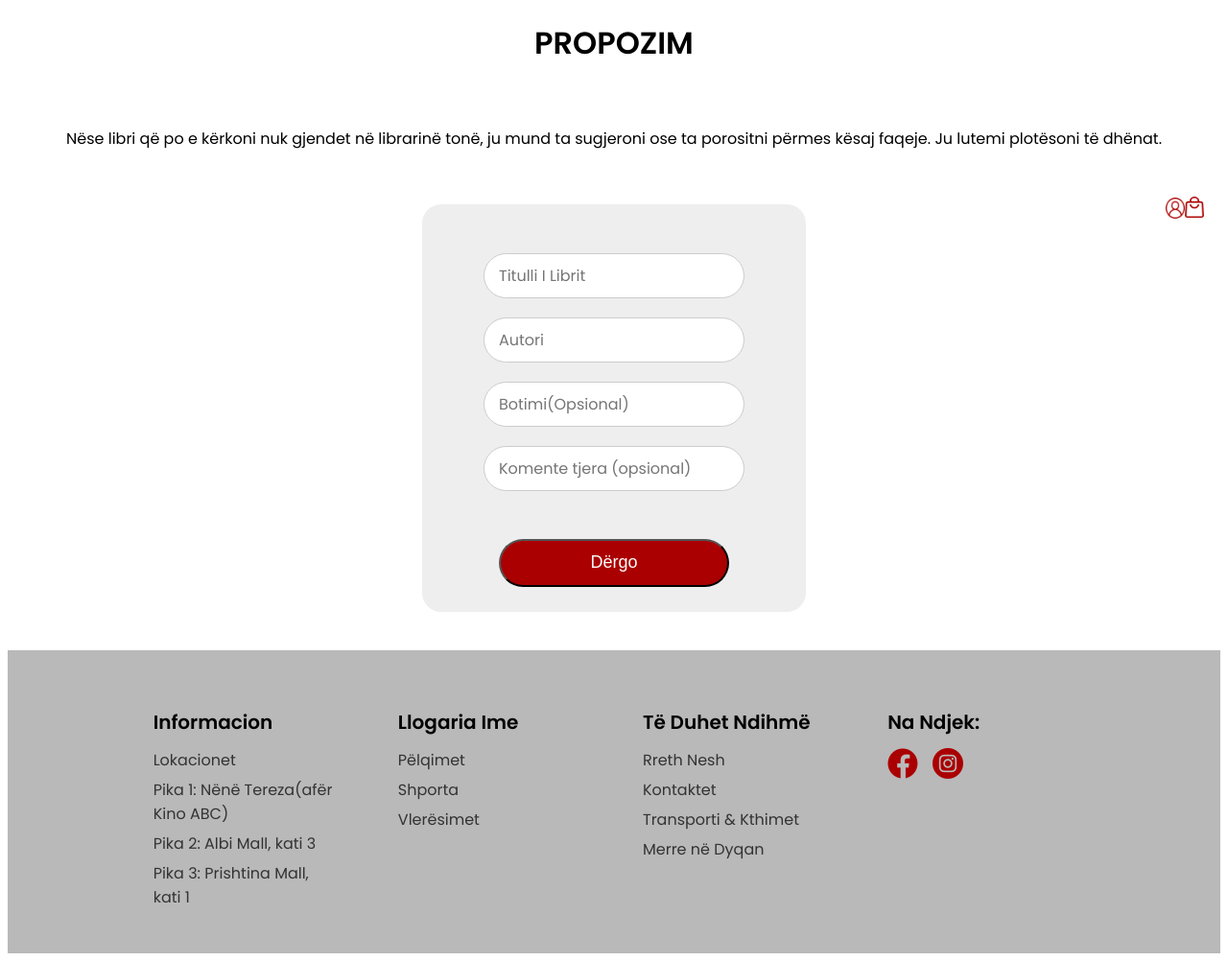
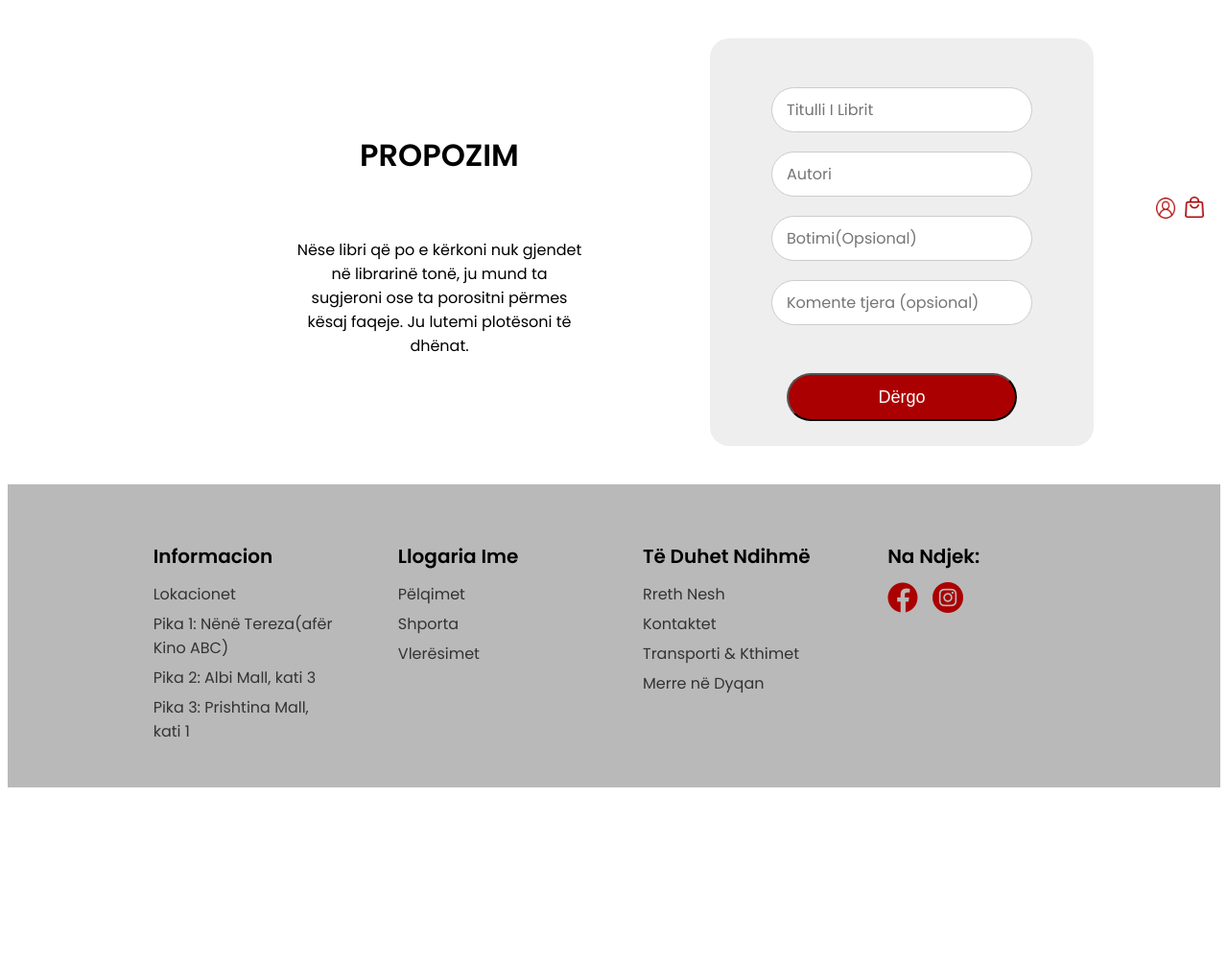
Before and after one commit to deahyseni6/Libraria-Buzku, a PHP site: page /propozimid.html in a window 1280 px wide. Shown: the part 103-1105 px from the top of the page at 96% size. After the commit the page ends 924 px from the top, so only its background shows below. Run offline with PHP 8.4, Linux system fonts and the light colour scheme.

Commit message:
u kry mdoket

```diff
--- a/propozimi.css
+++ b/propozimi.css
@@ -44,18 +44,19 @@ header{
 .user-icon{
    position: absolute;
     bottom: 469px;
-    right: 45px;
+    right: 55px;
     width: 20px;
     height: 22px;
 }
 
 .Teksti{
     text-align: center;
-    display: flex;
-    flex-flow: column nowrap;
+    flex: 1;
+    max-width: 300px;
+    margin-left: 300px;
 }
 
-.Propozimi{
+.Data{
     width: 400px;
     height: 400px;
     background-color: #eeeeee;
@@ -63,16 +64,17 @@ header{
     margin: 40px auto;
     display: flex;
     flex-direction: column;
+    flex-shrink: 0;
     justify-content: center;
     align-items: center;
     padding-top: 25px;
 }
 
-/*.Teksti,
 .Propozimi{
-    display: inline-flex;
-    flex-flow: column-reverse wrap;
-*/
+    display: flex;
+    justify-content: center;
+    align-items: center;
+}
 
 .form-input,
 .form-input-opsional {
--- a/propozimid.html
+++ b/propozimid.html
@@ -26,18 +26,19 @@
         </nav>
     </header>
 
+    <div class="Propozimi">
         <div class="Teksti">
             <h1>PROPOZIM</h1>
             <br> <p align="center">Nëse libri që po e kërkoni nuk gjendet në librarinë tonë, ju mund ta sugjeroni ose ta porositni përmes kësaj faqeje. Ju lutemi plotësoni të dhënat.</p>
         </div>
 
-    <div class="Propozimi">
+        <div class="Data">
             <input type="Titulli I Librit" class="form-input" placeholder="Titulli I Librit">
             <input type="Autori" class="form-input" placeholder="Autori">
             <input type="Botimi" class="form-input-opsional" placeholder="Botimi(Opsional)">
             <input type="Komenti" class="form-input-opsional" placeholder="Komente tjera (opsional) ">
-
             <button class="Dergo">Dërgo</button>
+        </div>
     </div>
 
     <div class="footer">
```
Lines whose indentation alone changed are shown as unchanged.
